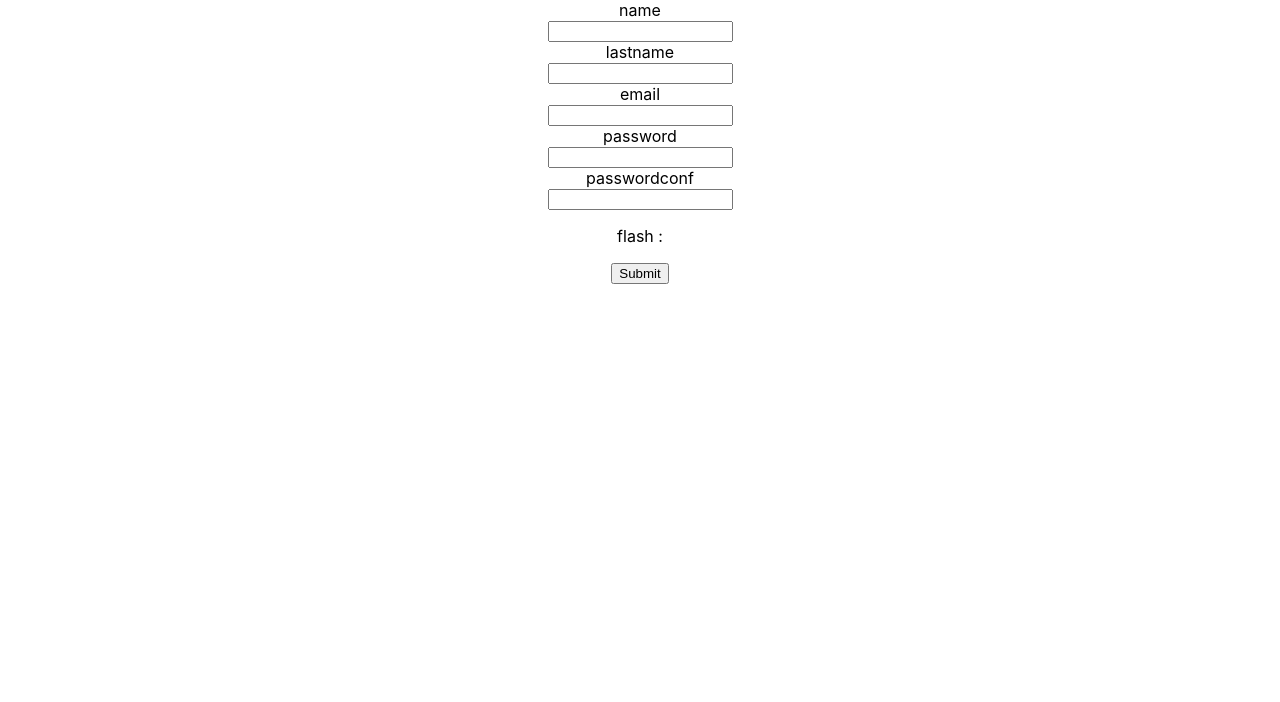
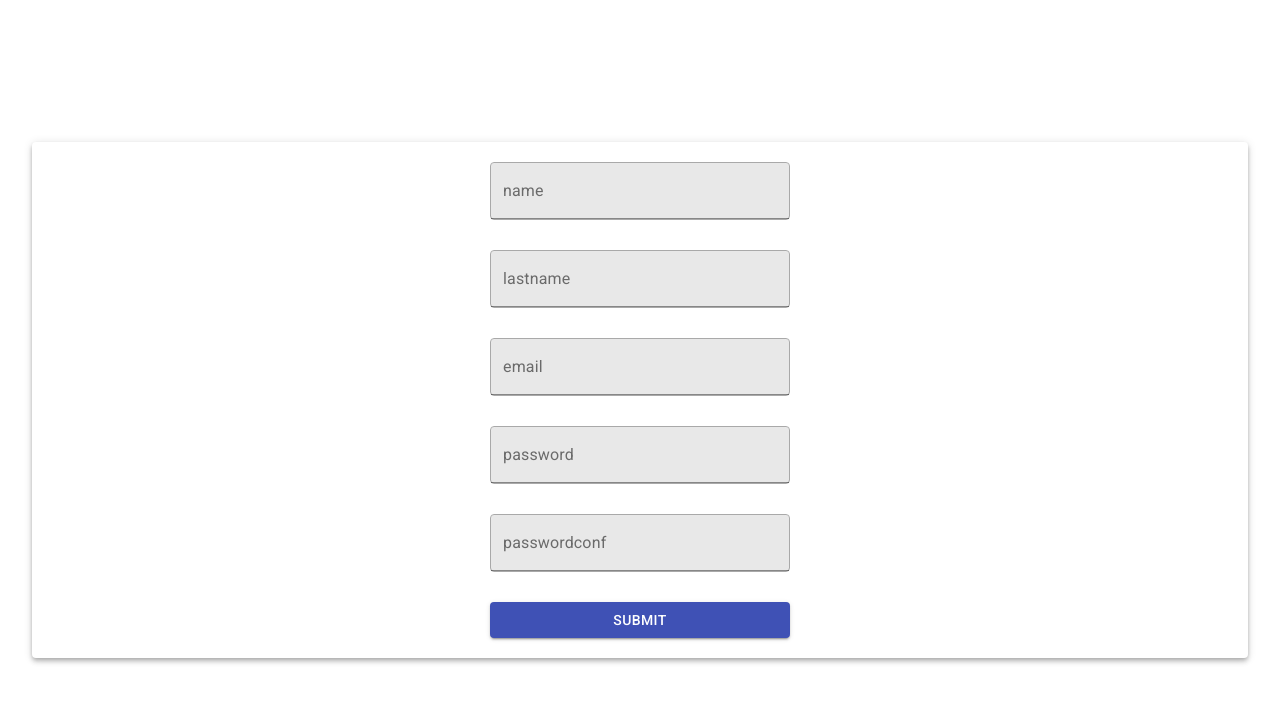
Before and after one commit to JulieBrosseDev/mini-Fullstack-app, a React (Create React App) app in the folder front/: page / in a window 1280 px wide. Shown: the top 702 px of the page. Built offline with nearby package versions, Linux system fonts and the light colour scheme.

Commit message:
some style on the form signup

```diff
--- a/front/package.json
+++ b/front/package.json
@@ -4,9 +4,13 @@
   "private": true,
   "proxy": "http://localhost:5000/",
   "dependencies": {
+    "@material-ui/core": "^4.10.2",
+    "@material-ui/icons": "^4.9.1",
+    "@material-ui/styles": "^4.10.0",
     "@testing-library/jest-dom": "^4.2.4",
     "@testing-library/react": "^9.3.2",
     "@testing-library/user-event": "^7.1.2",
+    "material-ui": "^1.0.0-beta.47",
     "react": "^16.13.1",
     "react-dom": "^16.13.1",
     "react-scripts": "3.4.1"
--- a/front/public/index.html
+++ b/front/public/index.html
@@ -3,6 +3,8 @@
   <head>
     <meta charset="utf-8" />
     <link rel="icon" href="%PUBLIC_URL%/favicon.ico" />
+    <link rel="stylesheet" href="https://fonts.googleapis.com/css?family=Roboto:300,400,500">
+<link rel="stylesheet" href="https://fonts.googleapis.com/icon?family=Material+Icons">
     <meta name="viewport" content="width=device-width, initial-scale=1" />
     <meta name="theme-color" content="#000000" />
     <meta
--- a/front/src/App.js
+++ b/front/src/App.js
@@ -1,12 +1,35 @@
+import {MuiThemeProvider} from '@material-ui/core/styles';
+import { Grid, Paper } from '@material-ui/core';
+
 import React from 'react';
 import './App.css';
 import SignUp from './components/SignUp'
 
+
 function App() {
   return (
-    <div className="App">
-      <SignUp/>
-    </div>
+<MuiThemeProvider  >
+    <Grid  container
+    alignItems='center'
+    style={{ height:  '100%' }}>
+            <Grid  item  xs={12}>
+                <Paper
+                elevation={4}
+                style={{ margin:  32 }}
+                >
+                        <Grid  container
+                        alignItems='center'
+                        justify='center'>
+                            <Grid  item  xs={12}
+                            alignContent='center'
+                            >
+                                    <SignUp  />
+                            </Grid>
+                        </Grid>
+                </Paper>
+            </Grid>
+    </Grid>
+</MuiThemeProvider>
   );
 }
 
--- a/front/src/components/SignUp.js
+++ b/front/src/components/SignUp.js
@@ -1,16 +1,19 @@
 import React from 'react';
+import TextField from '@material-ui/core/TextField';
+import Button from '@material-ui/core/Button';
+
+
 
 class SignUp extends React.Component {
   constructor(props) {
     super(props);
     this.state = {
+      flash: '',
       name: '',
       lastname: '',
       email: '',
       password: '',
-      passwordconf: '',
-      flash: ''
-
+      passwordconf: ''
     };
 
     this.updateField = this.updateField.bind(this);
@@ -26,7 +29,6 @@ class SignUp extends React.Component {
   }
 
   handleSubmit = async event => {
-    // alert('Thank you for having suscribed ' + this.state.email + '!' );
     event.preventDefault();
     fetch("/signup",
     {
@@ -43,22 +45,38 @@ class SignUp extends React.Component {
     )
   }
 
+
+
   render() {
     return (
       <div>
-      <form onSubmit={this.handleSubmit}>
+
+      <form onSubmit={this.handleSubmit} style={{display: 'flex', flexDirection: 'column', width: '300px', margin: ' 20px auto'}}>
       {Object.keys(this.state).map((keyName, i) => {
+        const flash = this.state.flash
         return (
           keyName === "flash"
-          ? <p>flash : {this.state.flash}</p>
-          : <div>
-            <label for={keyName}>{keyName}</label><br/>
-            <input type="text" id={keyName} value={this.state[{keyName}]} onChange={this.updateField} /><br/>
-          </div>
+          ? flash != ''
+            ? flash === "User has been signed up!"
+                ? <p style={{background: 'green', padding: '5px'}}>flash : {flash}</p>
+                : <p style={{background: 'red', padding: '5px'}}>flash : {flash}</p>
+            : null
+          : <TextField
+            style={{marginBottom: '30px', border: '1px solid darkGrey', borderRadius: '4px'}}
+            id={keyName}
+            label={keyName}
+            placeholder="Placeholder"
+            multiline
+            variant="filled"
+            value={this.state[{keyName}]}
+            onChange={this.updateField}
+          />
         )
       })
       }
-        <input type="submit" value="Submit" />
+      <Button variant="contained" color="primary" type="submit" value="Submit">
+        Submit
+      </Button>
       </form>
       </div>
     );
--- a/front/src/index.css
+++ b/front/src/index.css
@@ -1,13 +1,15 @@
-body {
+html,body {
   margin: 0;
-  font-family: -apple-system, BlinkMacSystemFont, 'Segoe UI', 'Roboto', 'Oxygen',
-    'Ubuntu', 'Cantarell', 'Fira Sans', 'Droid Sans', 'Helvetica Neue',
-    sans-serif;
-  -webkit-font-smoothing: antialiased;
-  -moz-osx-font-smoothing: grayscale;
+  padding: 0;
+  font-family: sans-serif;
+  height: 100%;
+  width: 100%;
 }
-
-code {
-  font-family: source-code-pro, Menlo, Monaco, Consolas, 'Courier New',
-    monospace;
+#root {
+  min-height: 100%;
 }
+@media  screen  and (min-width: 640px) {
+  #root {
+          height: 100%;
+  }
+}
```
Also changed, not shown: 1 other file (tests, documents, lock files or other folders). Lines whose indentation alone changed are shown as unchanged.
